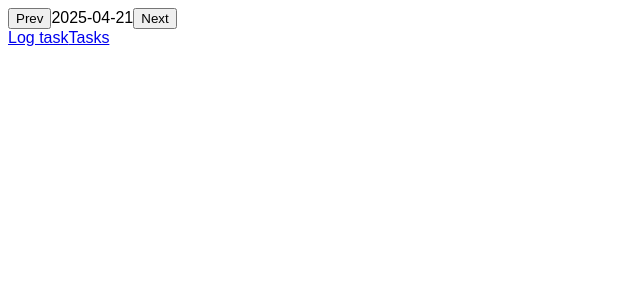
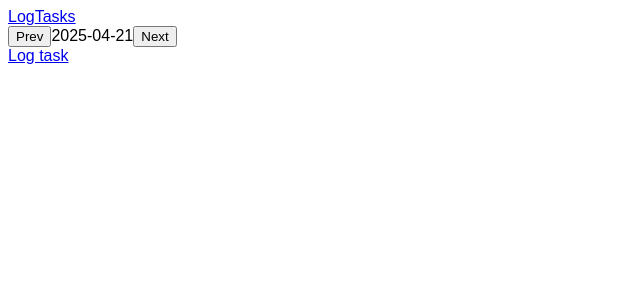
Before and after one commit to ydalir/recur, a React (Vite) app: page / in a window 1280 px wide. Shown: the top 300 px of the page, without its empty margins (0-640 px from the left). Built offline with nearby package versions, Linux system fonts and the light colour scheme.

Commit message:
Add navbar

```diff
--- a/src/App.tsx
+++ b/src/App.tsx
@@ -3,16 +3,19 @@ import { HomePage } from "./pages/Home/HomePage";
 import { EditTaskPage } from "./pages/EditTask/EditTaskPage";
 import { TasksPage } from "./pages/Tasks/TasksPage";
 import { AddEntryPage } from "./pages/AddEntry/AddEntryPage";
+import { Navigation } from "./components/Navigation";
 
 export const App = () => {
   return (
     <Routes>
-      <Route path={"/"} element={<HomePage />} />
-      <Route path={"entry/:date/add"} element={<AddEntryPage />} />
+      <Route element={<Navigation />}>
+        <Route path={"/"} element={<HomePage />} />
+        <Route path={"entry/:date/add"} element={<AddEntryPage />} />
 
-      <Route path={"tasks"}>
-        <Route index element={<TasksPage />} />
-        <Route path={"edit/:taskId?"} element={<EditTaskPage />} />
+        <Route path={"tasks"}>
+          <Route index element={<TasksPage />} />
+          <Route path={"edit/:taskId?"} element={<EditTaskPage />} />
+        </Route>
       </Route>
     </Routes>
   );
--- /dev/null
+++ b/src/components/Navigation.tsx
@@ -0,0 +1,13 @@
+import { NavLink, Outlet } from "react-router";
+
+export const Navigation = () => {
+  return (
+    <>
+      <nav>
+        <NavLink to={"/"}>Log</NavLink>
+        <NavLink to={"/tasks"}>Tasks</NavLink>
+      </nav>
+      <Outlet />
+    </>
+  );
+};
--- a/src/pages/Home/HomePage.tsx
+++ b/src/pages/Home/HomePage.tsx
@@ -26,7 +26,6 @@ export const HomePage = () => {
         <div key={entry.id}>{entry.title}</div>
       ))}
       <Link to={`entry/${formatDate(date)}/add`}>Log task</Link>
-      <Link to={`tasks`}>Tasks</Link>
     </div>
   );
 };
--- a/src/pages/Tasks/TasksPage.tsx
+++ b/src/pages/Tasks/TasksPage.tsx
@@ -20,7 +20,6 @@ export const TasksPage = () => {
         <div key={task.id}>{task.title}</div>
       ))}
       <Link to="edit">Add task</Link>
-      <Link to="/">Log</Link>
     </div>
   );
 };
```
